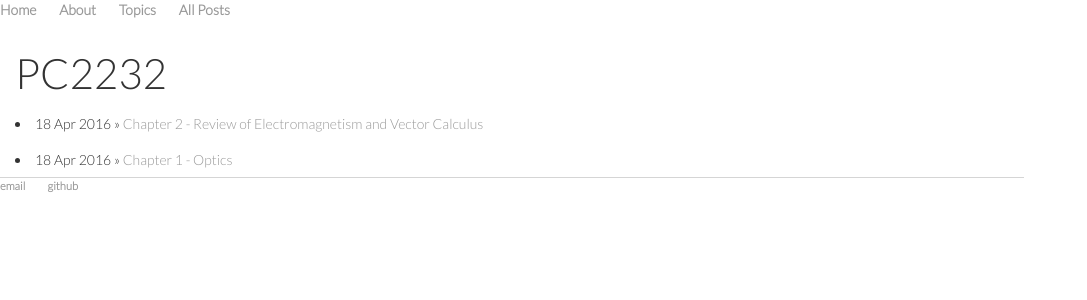
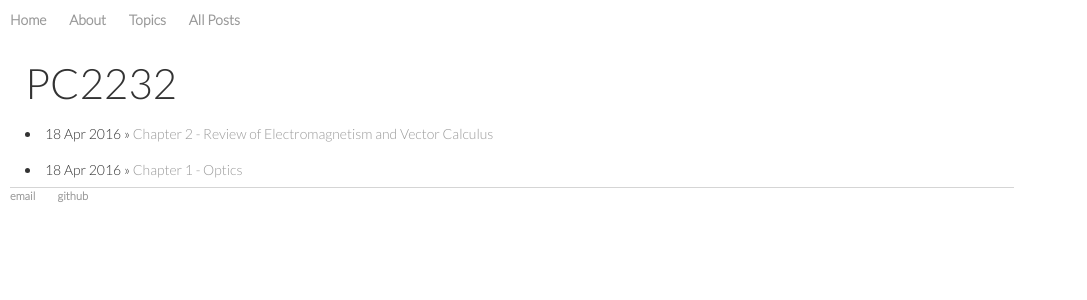
Before and after one commit to serriferous/initial.github.io, a Jekyll site: the page built from PC2232.html, in a window 1280 px wide. Shown: the top 300 px of the page, without its empty margins (0-1087 px from the left). Built offline with Jekyll 4.4.1, drawn with Linux system fonts in a browser that asks for light colours.

Commit message:
Update main.css

```diff
--- a/css/main.css
+++ b/css/main.css
@@ -5,10 +5,11 @@
    height: 80px;
    border: 1 px solid;
    margin: 0px auto;
+   padding: 5px;
 }
 
 body{
-  padding: 0;
+  padding: 10px;
   width: 80%;
   margin: 0px;
 }
```
